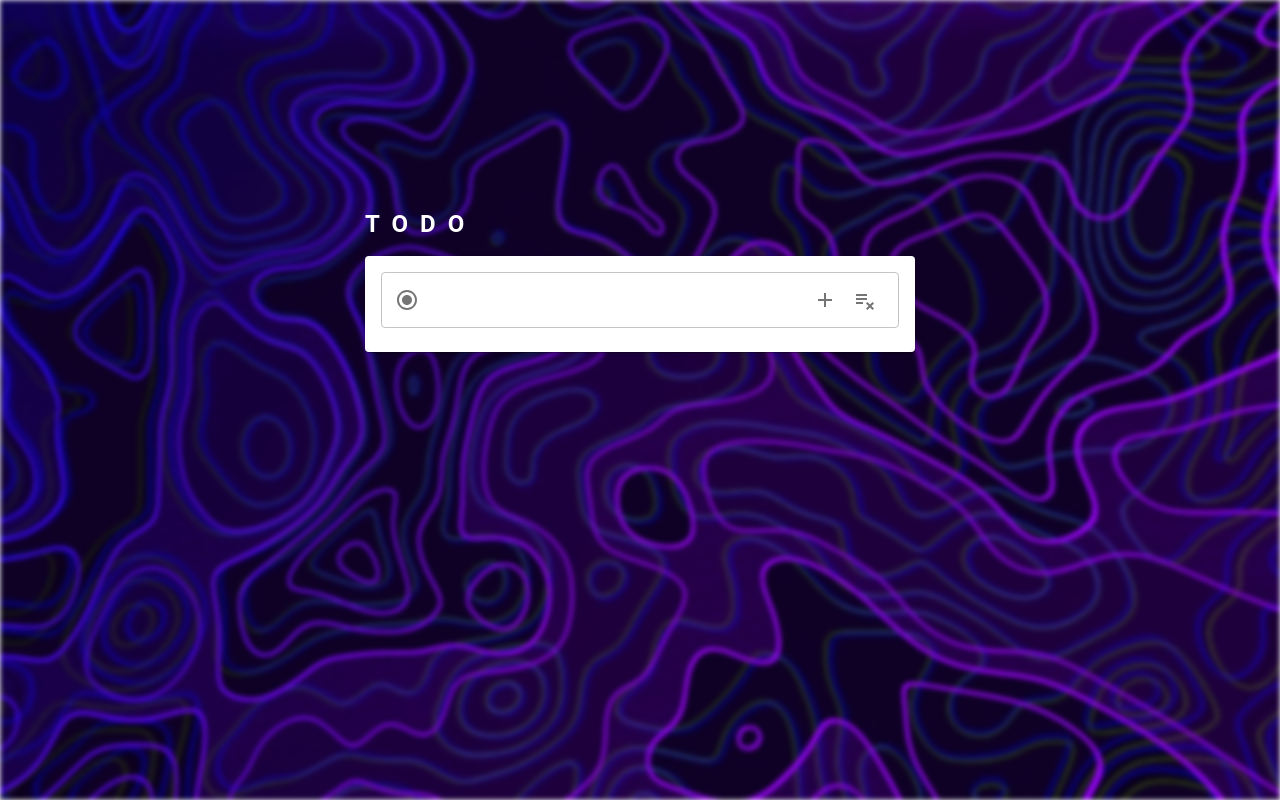
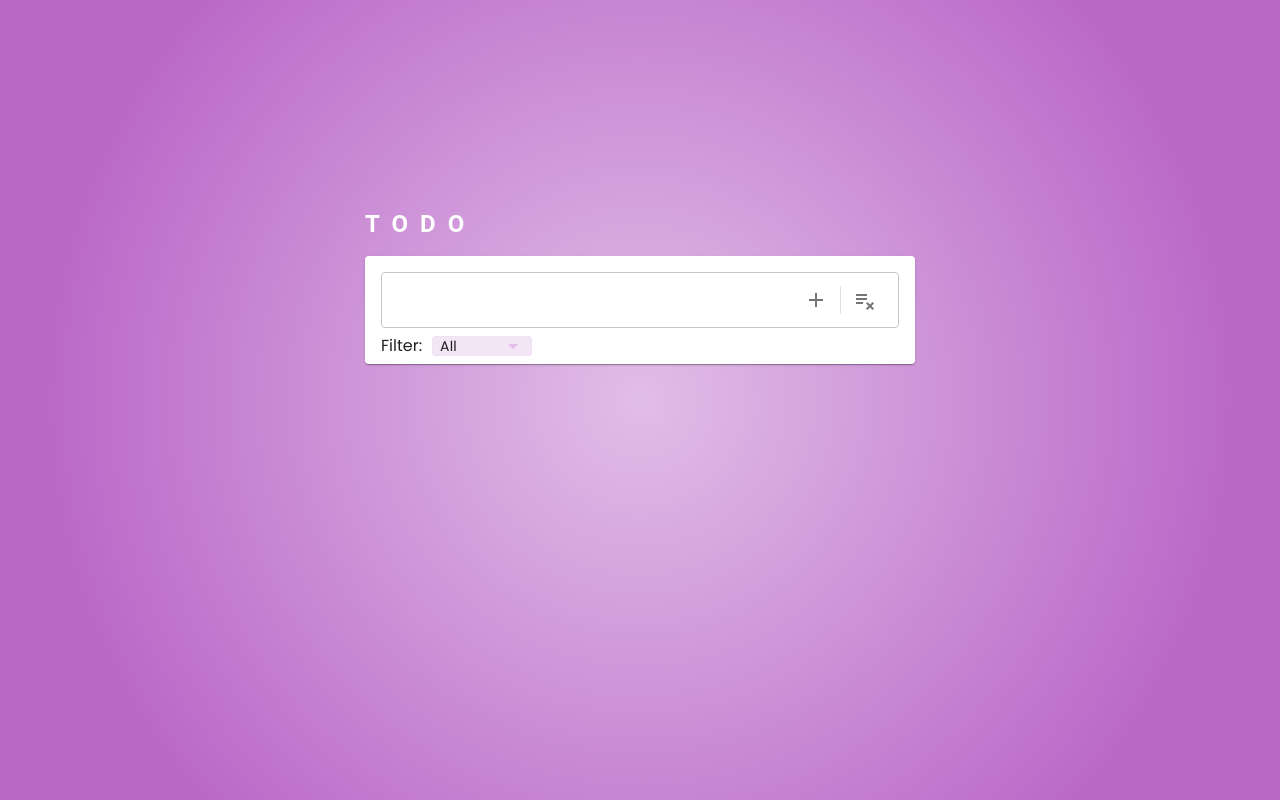
Before and after one commit to Anrsgrl/todo-list, a React (Create React App) app: page / in a window 1280 px wide. Built offline with nearby package versions, Linux system fonts and the light colour scheme.

Commit message:
filter added/ background changed/ functionality updated

```diff
--- a/public/index.html
+++ b/public/index.html
@@ -1,14 +1,22 @@
 <!DOCTYPE html>
 <html lang="en">
+
 <head>
   <meta charset="utf-8" />
   <link rel="icon" href="/pencil.ico" />
   <meta name="viewport" content="width=device-width, initial-scale=1" />
   <meta name="theme-color" content="#000000" />
+  <link rel="preconnect" href="https://fonts.googleapis.com">
+  <link rel="preconnect" href="https://fonts.gstatic.com" crossorigin>
+  <link
+    href="https://fonts.googleapis.com/css2?family=Poppins:ital,wght@0,100;0,200;0,300;0,400;0,500;0,600;0,700;0,800;0,900;1,100;1,200;1,300;1,400;1,500;1,600;1,700;1,800;1,900&display=swap"
+    rel="stylesheet">
   <title>To Do List</title>
 </head>
+
 <body>
   <noscript>You need to enable JavaScript to run this app.</noscript>
   <div id="root"></div>
 </body>
+
 </html>
--- a/src/App.jsx
+++ b/src/App.jsx
@@ -1,19 +1,40 @@
 import { createTheme, ThemeProvider } from '@mui/material/styles';
+import { purple } from '@mui/material/colors';
 import React from 'react';
 import './App.scss';
 import Todo from './components/Todo/Todo';
 
 function App() {
   let theme = createTheme({
+    palette: {
+      primary: {
+        main: purple[300],
+        dark: purple[500],
+      },
+      white: {
+        main: '#fff'
+      },
+      secondary: {
+        main: 'rgb(16, 16, 16)',
+      },
+    },
     typography: {
-      h5:{
+      h5: {
         color: 'white',
         textTransform: 'uppercase',
         fontWeight: 'bolder',
         lineHeight: '2',
         letterSpacing: '0.5em',
       }
-    }
+    },
+    textField: {
+      fontSize: '35px',
+      fontFamily: [
+        'Poppins',
+        'sans-serif',
+      ].join(','),
+    },
+    border: '1px solid blue',
   })
 
   return (
--- a/src/App.scss
+++ b/src/App.scss
@@ -1,34 +1,33 @@
-*{
+* {
   box-sizing: border-box;
 }
 
-body{
+body {
   margin: 0;
   padding: 0;
 }
 
-.App{
+.App {
   height: 100vh;
   width: 100%;
   overflow: hidden;
-  .App-bg{
+  font-family: 'Poppins', sans-serif !important;
+
+  .App-bg {
     height: 100vh;
     width: 100%;
-    background-image: url(./assets/bg.jpeg);
-    background-position: center;
-    background-repeat: no-repeat;
-    background-size: cover;
-    filter: blur(2.5px);
+    background: rgb(225, 190, 231);
+    background: radial-gradient(circle, rgba(225, 190, 231, 1) 0%, rgba(186, 104, 200, 1) 79%);
     position: absolute;
   }
 }
 
-.clearBtn:hover::after{
+.clearBtn:hover::after {
   visibility: visible;
   opacity: 1;
 }
 
-.clearBtn::after{
+.clearBtn::after {
   visibility: hidden;
   opacity: 0;
   content: "Remove all";
--- a/src/components/Todo/Todo.jsx
+++ b/src/components/Todo/Todo.jsx
@@ -1,125 +1,156 @@
 import React, { useState } from 'react';
 import { motion } from "framer-motion"
-import {Card, CardContent, TextField, InputAdornment, ToggleButton, Typography, IconButton} from '@mui/material';
-import {RadioButtonChecked, Check, Clear, Add, PlaylistRemove} from '@mui/icons-material';
-import { ToastContainer, toast } from 'react-toastify';
-import 'react-toastify/dist/ReactToastify.css';
+import { Card, CardContent, TextField, InputAdornment, Typography, IconButton, Fab, Divider, Select, MenuItem } from '@mui/material';
+import { Check, Clear, Add, PlaylistRemove } from '@mui/icons-material';
 
 import './Todo.scss';
+import { Box } from '@mui/system';
+import { useEffect } from 'react';
 
 function Todo() {
   const [list, setList] = useState([]);
   const [newTitle, setNewTitle] = useState('');
   const [working, setWorking] = useState(true);
+  const [status, setStatus] = useState('');
+  const [data, setData] = useState([]);
 
+  // Add items
+  const addItems = () => {
+    if (newTitle !== "") {
+      setList([...list, { id: Date.now(), title: newTitle, completed: false }]); setNewTitle("");
+      setWorking(true);
+    } else {
+      setWorking(false);
+    }
+  }
+
+  // Delete items
   const deleteItems = (index) => {
-    toast('🗑️Deleted!', {
-      position: "top-right",
-      autoClose: 500,
-      hideProgressBar: false,
-      closeOnClick: true,
-      pauseOnHover: true,
-      draggable: true,
-      progress: undefined,
-      theme: "dark",
-    });
-    const updatedItems = list.filter((el)=> {
+    const updatedItems = list.filter((el) => {
       return index !== el.id;
     });
     setList(updatedItems);
   }
 
-  const deleteAll = () =>{
+  // Completed
+  const setCompleted = (item) => {
+    setList(list.map(el => el.id === item.id ? { ...el, completed: !el.completed } : el));
+  }
+
+  // Delete all
+  const deleteAll = () => {
     setList([]);
     setWorking(true);
   }
 
-  const addItems = () => {
-    if(newTitle !== ""){
-      setList([...list, {id: Date.now(), title: newTitle, completed: false }]); setNewTitle("");
-      setWorking(true);
-    } else{
-      setWorking(false);
+  // Status
+  const handleChange = (e) => {
+    setStatus(e.target.value)
   }
 
+  useEffect(() => {
+    setData(list)
+    if (status === 'done') {
+      setData(list.filter((e) => e.completed))
+    } else if (status === 'undone') {
+      setData(list.filter((e) => !e.completed))
     }
-
-  const setCompleted = (item) => {
-    setList(list.map(el => el.id === item.id ? {...el, completed: !el.completed} : el));
-    toast.success('Good Job!', {
-      position: "top-right",
-      autoClose: 500,
-      hideProgressBar: false,
-      closeOnClick: true,
-      pauseOnHover: true,
-      draggable: true,
-      progress: undefined,
-      theme: "dark",
-    });
-  }
+  }, [list, status])
 
   return (
     <motion.div className="Todo-field"
-    initial={{y: 0}}
-    animate={{y: 200}}
-    transition={{duration: 2}}
+      initial={{ y: 0 }}
+      animate={{ y: 200 }}
+      transition={{ duration: 2 }}
     >
       <div className="Todo-list-area">
         <Typography variant='h5' gutterBottom>TODO</Typography>
-        <Card>
-          <CardContent>
-           <TextField value={newTitle} onChange={e => setNewTitle(e.target.value)}
+        <Card >
+          <CardContent style={{ paddingBottom: '6px' }}>
+            <TextField sx={{ outline: "#f3e5f5" }} className='text-field' onKeyDown={(e) => { e.key === 'Enter' && addItems(); setWorking(true) }} value={newTitle} onChange={e => setNewTitle(e.target.value)}
               InputProps={{
-            startAdornment: <InputAdornment position="start"><RadioButtonChecked /></InputAdornment>,
-            endAdornment: <InputAdornment position="end">
-              <IconButton onClick={() => addItems()}>
+                endAdornment:
+                  <InputAdornment position="end">
+                    <IconButton sx={{ padding: { xs: "2px", sm: "6px", md: "8px" } }} onClick={() => addItems()}>
                       <Add />
                     </IconButton>
-              <IconButton onClick={() => deleteAll()} className='clearBtn'>
+                    <Divider sx={{ height: 28, m: 0.5 }} orientation="vertical" />
+                    <IconButton sx={{ padding: { xs: "2px", sm: "6px", md: "8px" } }} onClick={() => deleteAll()} className='clearBtn'>
                       <PlaylistRemove />
                     </IconButton>
                   </InputAdornment>
+
               }}
               fullWidth
               required
             />
+            <div className="bottom-side">
               <p className={working ? 'error-msg' : 'error-msg active'}>You have to write something</p>
+              <div className="filter" style={{ display: 'flex', alignItems: 'center', gap: '10px', paddingTop: '5px' }}>
+                <span>Filter:</span>
+                <Select
+                  sx={{
+                    color: "white",
+                    height: "20px",
+                    width: "100px",
+                    fontSize: "14px",
+                    background: '#f3e5f5',
+                    fontFamily: "'Poppins', sans-herif",
+                    disableUnderline: true,
+                    '.MuiOutlinedInput-notchedOutline': {
+                      borderColor: 'rgba(228, 219, 233, 0.25)',
+                    },
+                    '&.Mui-focused .MuiOutlinedInput-notchedOutline': {
+                      borderColor: 'transparent',
+                    },
+                    '&:hover .MuiOutlinedInput-notchedOutline': {
+                      borderColor: 'transparent',
+                    },
+                    '.MuiSvgIcon-root ': {
+                      fill: "#e1bee7 !important",
+                    }
+                  }}
+                  labelId="demo-select-small"
+                  id="demo-select-small"
+                  value={status}
+                  displayEmpty
+                  inputProps={{ 'aria-label': 'Without label' }}
+                  onChange={handleChange}
+                >
+                  <MenuItem value="">
+                    All
+                  </MenuItem>
+                  <MenuItem value="done">Done</MenuItem>
+                  <MenuItem value="undone">Undone</MenuItem>
+                </Select>
+              </div>
+            </div>
           </CardContent>
         </Card>
         <div className="Todo-list-items">
-        {list.map((item, index) =>
+          {data.map((item) =>
             <>
-            <Card key={index} className={item.completed ? 'done' : ''} sx={{mt: 2}}>
-            <CardContent sx={{display:'flex', justifyContent:'space-between', alignItems:'center'}}>
-              <ToggleButton
-              onClick={() => {setCompleted(item)}}
-              sx={{borderRadius:"50%"}}
+              <Card key={item.id} className={item.completed ? 'done' : ''} sx={{ mt: 2 }}>
+                <CardContent sx={{ display: 'flex', justifyContent: 'space-between', alignItems: 'center' }}>
+                  <Fab
+                    color="primary"
+                    onClick={() => { setCompleted(item) }}
+                    sx={{ borderRadius: "50%", scale: { xs: '0.8', sm: '1' } }}
                     size='small'
                     value="check"
                   >
                     <Check />
-            <ToastContainer
-              position="top-right"
-              autoClose={1500}
-              hideProgressBar={false}
-              newestOnTop
-              closeOnClick
-              rtl={false}
-              pauseOnFocusLoss
-              draggable
-              pauseOnHover
-              theme="dark"
-              />
-              </ToggleButton>
-              {item.title}
-            <ToggleButton
+                  </Fab>
+                  <Box style={{ wordWrap: 'break-word' }} sx={{ maxWidth: { xs: '130px', sm: '360px' }, fontSize: { xs: '14px', sm: '16px' } }} component={'span'}>{item.title}</Box>
+                  <Fab
+                    color='primary'
                     onClick={() => deleteItems(item.id)}
-              sx={{borderRadius:"50%"}}
+                    sx={{ borderRadius: "50%", scale: { xs: '0.8', sm: '1' } }}
                     size='small'
                     value="check"
                   >
                     <Clear />
-              </ToggleButton>
+                  </Fab>
                 </CardContent>
               </Card>
             </>
--- a/src/components/Todo/Todo.scss
+++ b/src/components/Todo/Todo.scss
@@ -1,49 +1,91 @@
-.done{
+.done {
     text-decoration: line-through;
     color: #d9d9d9 !important;
     transition: 300ms !important;
 }
 
-.active{
+.active {
     display: block !important;
 }
-.error-msg{
+
+.error-msg {
     color: red;
     display: none;
     margin: 0;
     margin-top: 5px;
 }
 
-.Todo-field{
+.MuiSelect-select {
+    padding: 5px 0px 5px 8px !important;
+}
+
+.MuiList-root {
+    background-color: #f3e5f5 !important;
+
+    li {
+        font-size: 14px !important;
+        font-family: 'Poppins', sans-serif !important;
+    }
+}
+
+.MuiInputBase-input {
+    font-family: 'Poppins', sans-serif !important;
+}
+
+.css-nxo287-MuiInputBase-input-MuiOutlinedInput-input:invalid {
+    border-color: red !important;
+}
+
+.Todo-field {
     width: 100%;
     height: fit-content;
-    .Todo-list-area{
+
+    .Todo-list-area {
         max-width: 550px;
         height: fit-content;
         position: relative;
         margin: 0 auto;
-        @media(max-width: 767px){
+
+        @media(max-width: 767px) {
             width: 80%;
         }
     }
-    .Todo-list-items{
+
+    .Todo-list-items {
         margin-top: 5px;
-        height: 400px;
+        height: 350px;
         overflow-y: auto;
-        border-radius: 20px;
+        border-radius: 5px;
         scroll-behavior: smooth;
     }
 }
+
+.text-field>div {
+    padding-left: 0 !important;
+    border-color: red !important;
+
+    &::after,
+    &::before {
+        background-color: red !important;
+        border-color: red !important;
+    }
+
+    span>div {
+        padding: -20px;
+    }
+}
+
 ::-webkit-scrollbar-track {
-    background: transparent;
-  }
+    background: #e1bee7;
+}
 
-  ::-webkit-scrollbar-thumb {
-    background-color: #be90cb;
+::-webkit-scrollbar-thumb {
+    background-color: rgba(186, 104, 200, 1);
     border-radius: 10px;
     border: 3px solid transparent;
-  }
-  ::-webkit-scrollbar {
+}
+
+::-webkit-scrollbar {
     width: 5px;
     margin-top: 24px;
 }
--- a/src/index.js
+++ b/src/index.js
@@ -1,6 +1,5 @@
 import React from 'react';
 import ReactDOM from 'react-dom/client';
-import './index.scss';
 import App from './App';
 
 const root = ReactDOM.createRoot(document.getElementById('root'));
--- a/src/index.scss
+++ /dev/null
@@ -1,13 +0,0 @@
-body {
-  margin: 0;
-  font-family: -apple-system, BlinkMacSystemFont, 'Segoe UI', 'Roboto', 'Oxygen',
-    'Ubuntu', 'Cantarell', 'Fira Sans', 'Droid Sans', 'Helvetica Neue',
-    sans-serif;
-  -webkit-font-smoothing: antialiased;
-  -moz-osx-font-smoothing: grayscale;
-}
-
-code {
-  font-family: source-code-pro, Menlo, Monaco, Consolas, 'Courier New',
-    monospace;
-}
```
Lines whose indentation alone changed are shown as unchanged.
